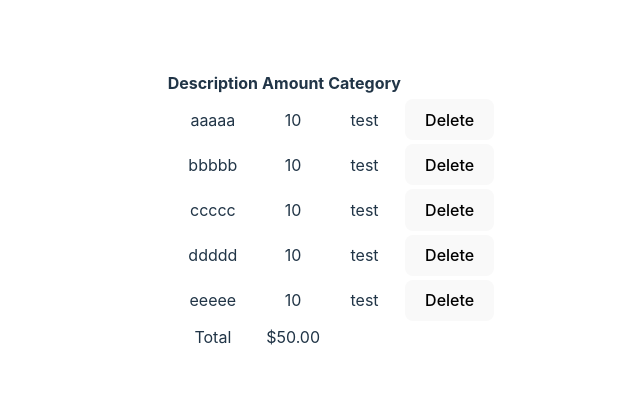
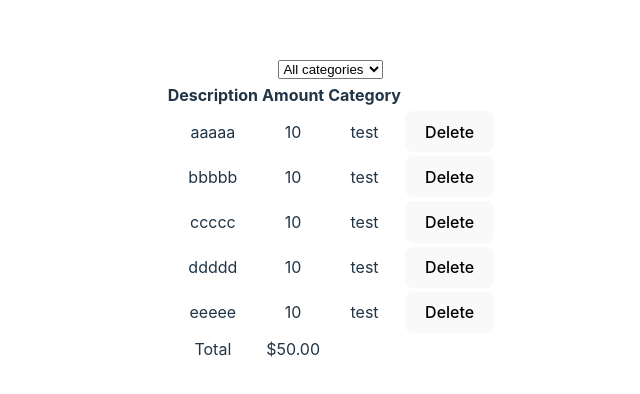
Before and after one commit to bycarlosgamez/exp-track, a React (Vite) app in the folder exp-track/: page / in a window 1280 px wide. Shown: the part 190-584 px from the top of the page, without its empty margins (309-949 px from the left). Built offline with nearby package versions, Linux system fonts and the light colour scheme.

Commit message:
added expense props interface to filter component

```diff
--- a/exp-track/src/App.tsx
+++ b/exp-track/src/App.tsx
@@ -1,6 +1,7 @@
 import './App.css';
 import { useState } from 'react';
 import ExpenseList from './expense-tracker/components/ExpenseList';
+import ExpenseFilter from './expense-tracker/components/ExpenseFilter';
 
 function App() {
   // const handleDelete = (e) => {
@@ -17,6 +18,7 @@ function App() {
 
   return (
     <>
+      <ExpenseFilter onSelectCategory={(category) => console.log(category)} />
       <ExpenseList
         expenses={expenses}
         onDelete={(id) =>
--- a/exp-track/src/expense-tracker/components/ExpenseFilter.tsx
+++ b/exp-track/src/expense-tracker/components/ExpenseFilter.tsx
@@ -1,6 +1,13 @@
-const ExpenseFilter = () => {
+interface Props {
+  onSelectCategory: (category: string) => void;
+}
+
+const ExpenseFilter = ({ onSelectCategory }: Props) => {
   return (
-    <select className='fprm-select'>
+    <select
+      className='form-select'
+      onChange={(e) => onSelectCategory(e.target.value)}
+    >
       <option value=''>All categories</option>
       <option value='groceries'>Groceries</option>
       <option value='utilities'>Utilities</option>
```
